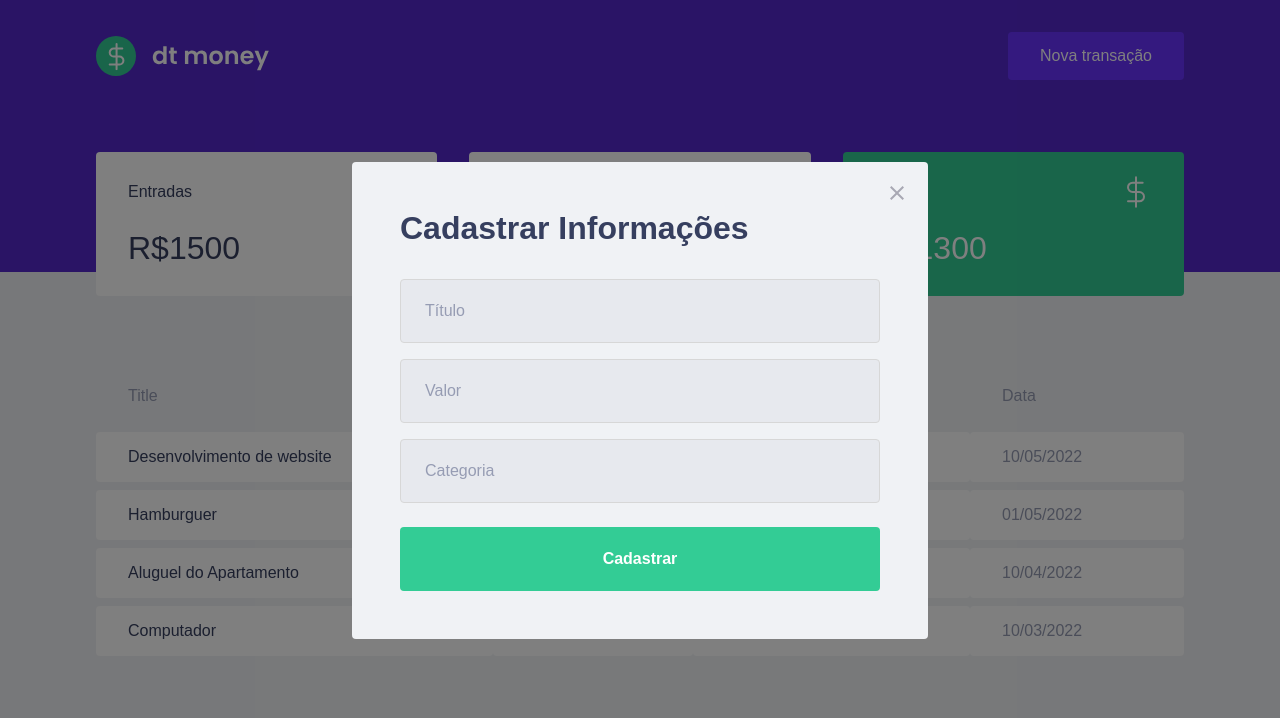
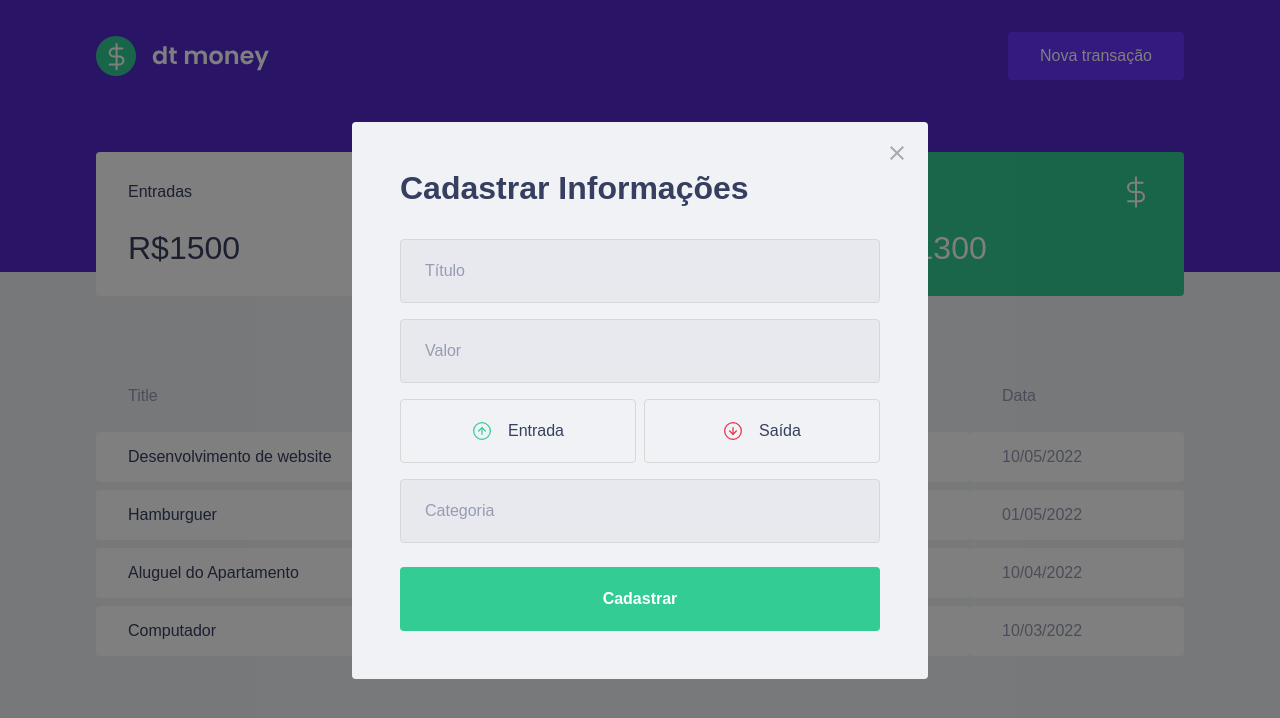
Before and after one commit to RanimyLeite/DTMoney, a React (Create React App) app: page / in a window 1280 px wide. Both pictures are taken after a click on the button "Nova transação". Shown: the top 718 px of the page. Built offline with nearby package versions, Linux system fonts and the light colour scheme; no server answers; the HTML template or start-up script is replaced by a standard one; what miragejs would draw is missing.

Commit message:
creating buttons in form

```diff
--- a/package.json
+++ b/package.json
@@ -6,6 +6,7 @@
     "@types/react-modal": "^3.13.1",
     "@types/styled-components": "^5.1.25",
     "axios": "^0.27.2",
+    "polished": "^4.2.2",
     "react": "^18.1.0",
     "react-dom": "^18.1.0",
     "react-modal": "^3.15.1",
--- a/src/components/NewTransactionModal/index.tsx
+++ b/src/components/NewTransactionModal/index.tsx
@@ -1,6 +1,8 @@
 import Modal from 'react-modal';
+import incomeImg from '../../assets/income.svg';
+import outcomeImg from '../../assets/outcome.svg';
 import closeImg from '../../assets/close.svg';
-import { Container } from './styles';
+import { Container, TransactionTypeContainer } from './styles';
 
 interface NewTransactionModalProps {
   isOpen: boolean;
@@ -28,6 +30,23 @@
         <h2>Cadastrar Informações</h2>
         <input placeholder="Título"/>
         <input type="number" placeholder="Valor" />
+
+        <TransactionTypeContainer>
+          <button
+            type="button"
+          >
+            <img src={incomeImg} alt="Entrada" />
+            <span>Entrada</span>
+          </button>
+
+          <button
+            type="button"
+          >
+            <img src={outcomeImg} alt="Saída" />
+            <span>Saída</span>
+          </button>
+        </TransactionTypeContainer>
+
         <input placeholder="Categoria" />
         <button type="submit">Cadastrar</button>
       </Container>
--- a/src/components/NewTransactionModal/styles.ts
+++ b/src/components/NewTransactionModal/styles.ts
@@ -1,4 +1,5 @@
 import styled from "styled-components";
+import { darken } from 'polished';
 
 export const Container = styled.form`
   h2 {
@@ -47,3 +48,40 @@
     }
   }
 `;
+
+export const TransactionTypeContainer = styled.div`
+  margin: 1rem 0;
+  display: grid;
+  grid-template-columns: 1fr 1fr;
+  gap: 0.5rem;
+
+  button {
+    height: 4rem;
+    border: 1px solid #d7d7d7;
+    border-radius: 0.25rem;
+
+    background: transparent;
+
+    display: flex;
+    align-items: center;
+    justify-content: center;
+
+    transition: border-color 0.2s;
+
+    &:hover {
+      border-color: ${darken(0.1, '#d7d7d7')};
+    }
+
+    img {
+      width: 20px;
+      height: 20px;
+    }
+
+    span {
+      display: inline-block;
+      margin-left: 1rem;
+      font-size: 1rem;
+      color: var(--text-title);
+    }
+  }
+`;
```
Also changed, not shown: 1 other file (tests, documents, lock files or other folders).
